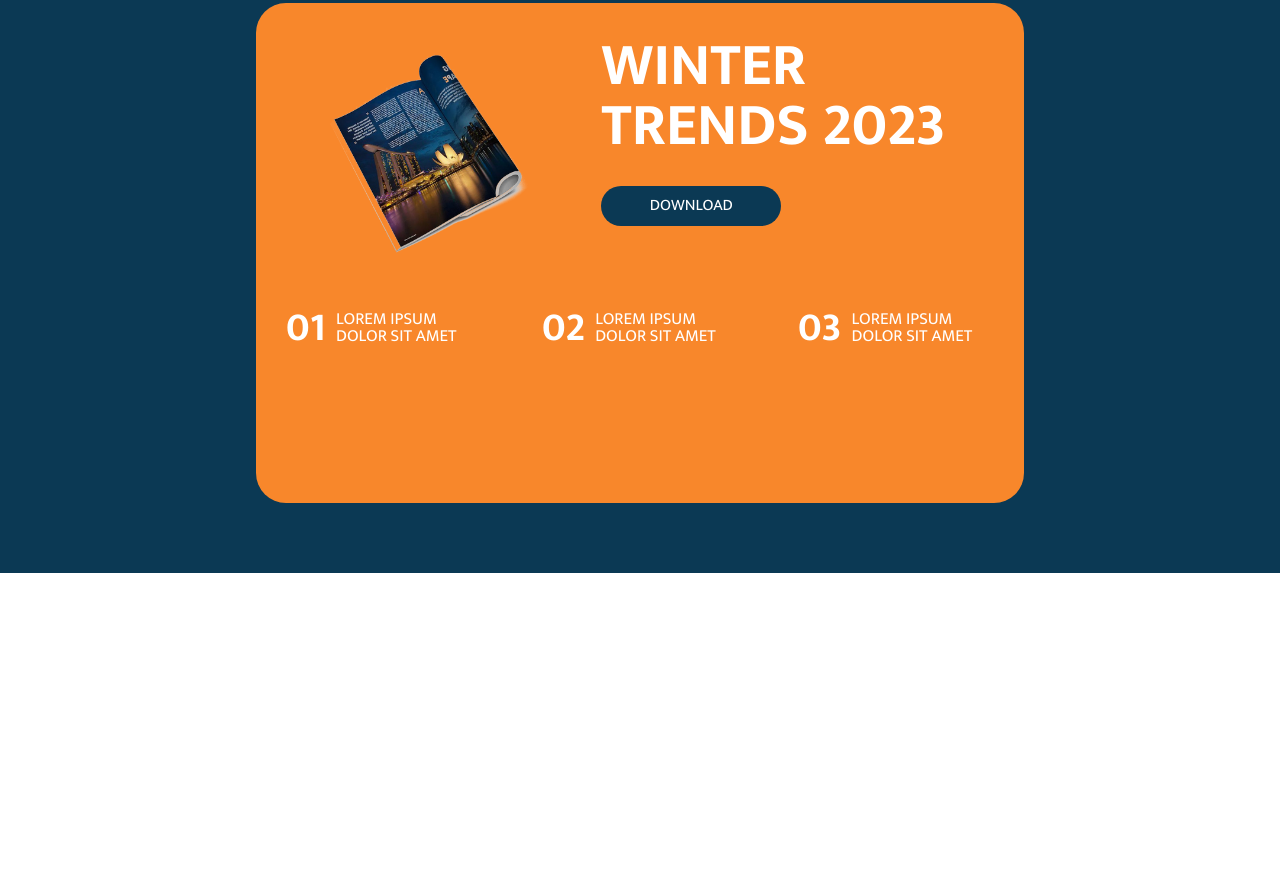
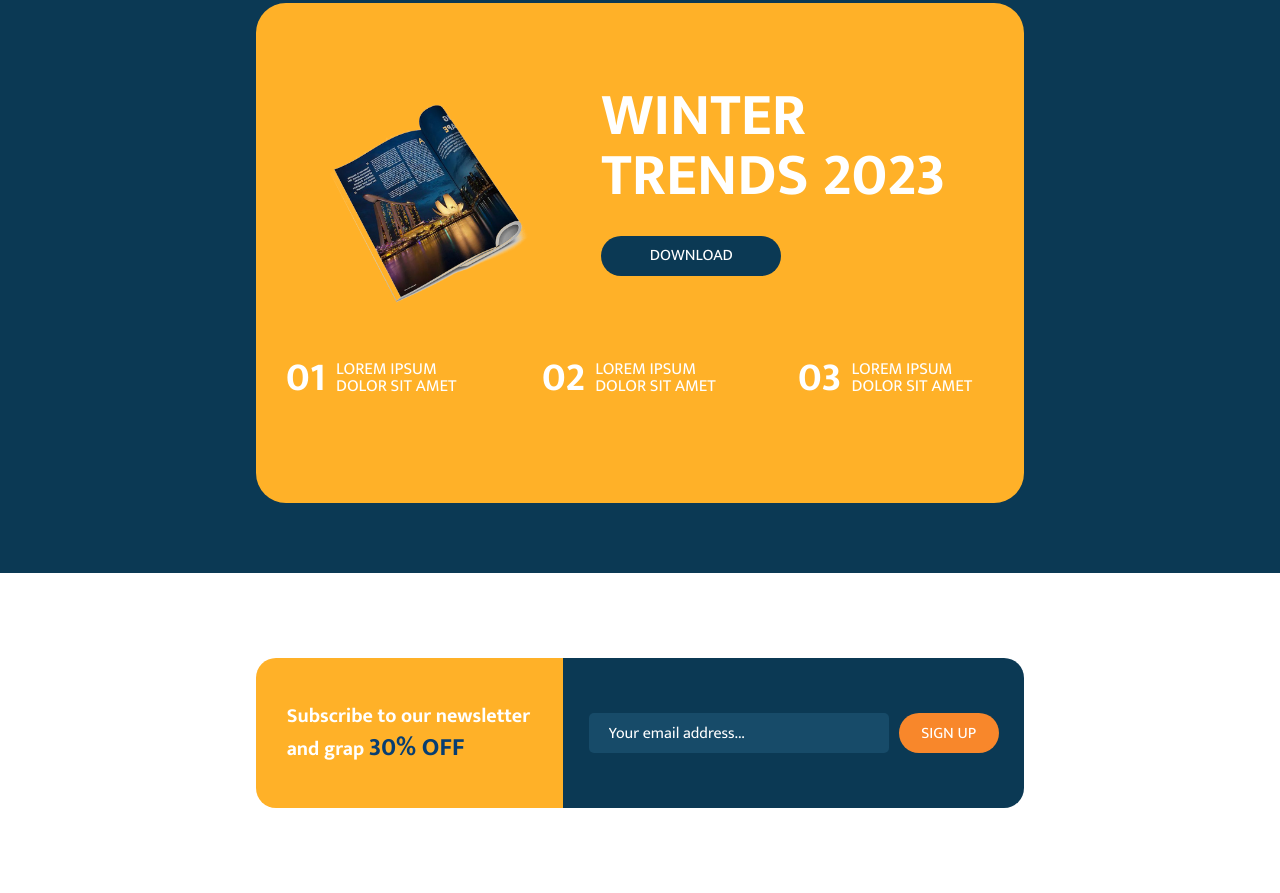
Before and after one commit to zeyadsleem/html-css-js, a plain HTML site: page Furniture/index.html in a window 1280 px wide. Shown: the part 3462-4355 px from the top of the page. Before the commit the page ends 4035 px from the top, so only its background shows below. Drawn offline with Linux system fonts and the light colour scheme; a web font is replaced by a local one.

Commit message:
feat: Furniture/ Create Contact Section

```diff
--- a/Furniture/index.html
+++ b/Furniture/index.html
@@ -318,6 +318,20 @@
         </div>
       </section>
       <!-- End of Blog -->
+
+      <!-- Contact -->
+      <section class="contact">
+        <div class="contact-content">
+          <div class="content-left">
+            <h2>Subscribe to our newsletter and grap <span>30% OFF</span></h2>
+          </div>
+          <div class="content-right">
+            <input type="email" placeholder="Your email address..." />
+            <button type="submit">SIGN UP</button>
+          </div>
+        </div>
+      </section>
+      <!-- End of Contact -->
     </div>
     <!-- End of Container -->
   </body>
--- a/Furniture/style.css
+++ b/Furniture/style.css
@@ -397,7 +397,7 @@ html {
 
 .stars i {
   font-size: 1.6rem;
-  color: #f8872b;
+  color: #ffb128;
 }
 
 .pricing-card h4 {
@@ -419,8 +419,9 @@ html {
 
 .blog-content {
   width: 60%;
+  padding-top: 5rem;
   height: 50rem;
-  background-color: #f8872b;
+  background-color: #ffb128;
   border-radius: 3rem;
 }
 
@@ -484,4 +485,85 @@ html {
 }
 /* End of Blog */
 
+/* Contact */
+.contact {
+  width: 100%;
+  height: 40vh;
+  display: flex;
+  justify-content: center;
+  align-items: center;
+}
+
+.contact-content {
+  width: 60%;
+  height: 15rem;
+  display: flex;
+}
+
+.content-left {
+  width: 40%;
+  height: 100%;
+  background-color: #ffb128;
+  border-radius: 2rem 0 0 2rem;
+  display: flex;
+  flex-direction: column;
+  justify-content: center;
+  align-items: center;
+}
+
+.content-left h2 {
+  width: 80%;
+  font-size: 2rem;
+  color: #fff;
+  line-height: 1.4;
+}
+
+.content-left span {
+  font-size: 2.5rem;
+  color: #073e72;
+}
+
+.content-right {
+  width: 60%;
+  height: 100%;
+  background-color: #0b3954;
+  border-radius: 0 2rem 2rem 0;
+  display: flex;
+  justify-content: center;
+  align-items: center;
+}
+
+.content-right input {
+  width: 30rem;
+  height: 4rem;
+  background-color: #174b69;
+  padding: 2rem;
+  border: none;
+  border-radius: 0.5rem;
+  color: #fff;
+  margin-right: 1rem;
+  font-size: 1.6rem;
+}
+
+.content-right input::placeholder {
+  color: #fff;
+}
+
+.content-right input:focus {
+  border: 0.1rem solid #f8872b;
+}
+
+.content-right button {
+  width: 10rem;
+  height: 4rem;
+  background-color: #f8872b;
+  border: none;
+  border-radius: 3rem;
+  font-size: 1.6rem;
+  color: #fff;
+  cursor: pointer;
+}
+
+/* End of Contact */
+
 /* End of Container */
```
